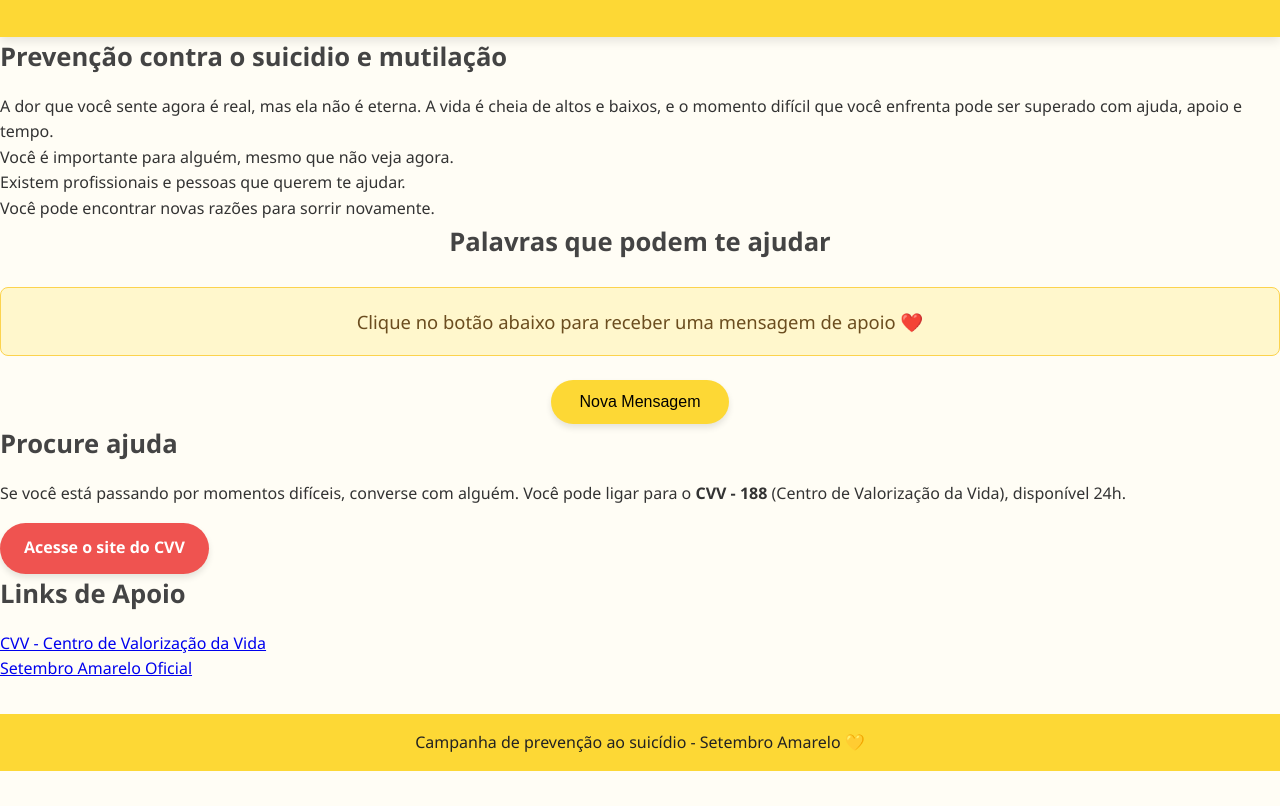
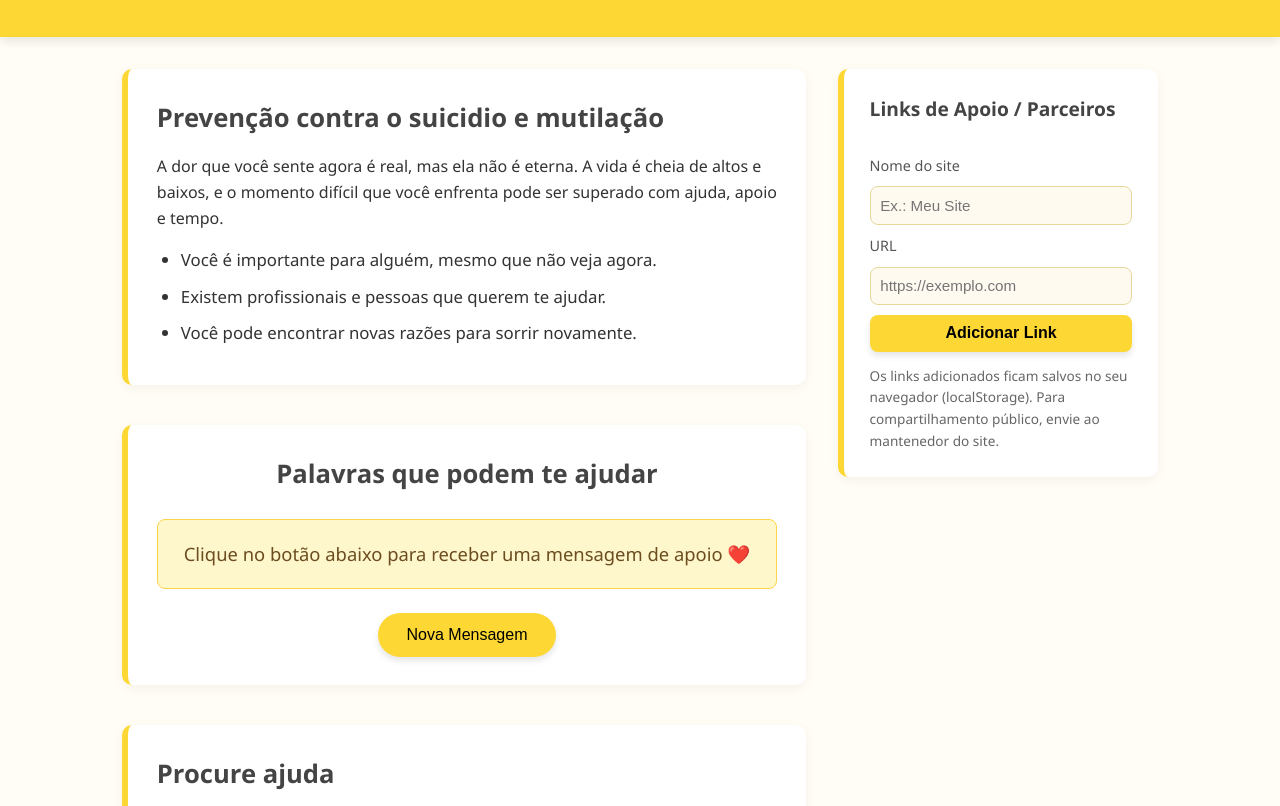
Before and after one commit to setembro503-coder/Campanha-Setembro, a plain HTML site: page index.html in a window 1280 px wide. Shown: the part 146-952 px from the top of the page. Before the commit the page ends 917 px from the top, so only its background shows below. Drawn offline with Linux system fonts and the light colour scheme.

Commit message:
Update index.html

```diff
--- a/index.html
+++ b/index.html
@@ -14,7 +14,9 @@
       <p>Você não está sozinho. Sua vida importa!</p>
     </header>
 
-    <main>
+    <main class="layout">
+      <!-- Conteúdo principal (lado esquerdo) -->
+      <div class="content">
         <section class="info">
           <h2>Prevenção contra o suicidio e mutilação</h2>
           <p>
@@ -43,19 +45,34 @@
           </p>
           <a href="https://www.cvv.org.br/" target="_blank" class="botao-ajuda">Acesse o site do CVV</a>
         </section>
+      </div>
 
-      <!-- NOVA SEÇÃO DE LINKS -->
+      <!-- Barra lateral (lado direito) -->
+      <aside class="sidebar">
         <section class="links">
-        <h2>Links de Apoio</h2>
-        <ul>
-          <li><a href="https://www.cvv.org.br/" target="_blank">CVV - Centro de Valorização da Vida</a></li>
-          <li><a href="https://www.setembroamarelo.org.br/" target="_blank">Setembro Amarelo Oficial</a></li>
-          <!-- Outras pessoas podem adicionar seus sites aqui -->
-          <!-- Exemplo:
-          <li><a href="https://meusite.com" target="_blank">Meu Site</a></li>
-          -->
+          <h2>Links de Apoio / Parceiros</h2>
+
+          <!-- Lista de links (populada pelo JS) -->
+          <ul id="parceirosList" aria-live="polite">
+            <!-- itens renderizados via JavaScript -->
           </ul>
+
+          <!-- Formulário para adicionar novo parceiro -->
+          <form id="addParceiroForm" class="add-parceiro" onsubmit="return adicionarParceiro(event)">
+            <label for="nomeParceiro">Nome do site</label>
+            <input id="nomeParceiro" name="nomeParceiro" type="text" placeholder="Ex.: Meu Site" required />
+
+            <label for="urlParceiro">URL</label>
+            <input id="urlParceiro" name="urlParceiro" type="url" placeholder="https://exemplo.com" required />
+
+            <button type="submit">Adicionar Link</button>
+          </form>
+
+          <p class="nota">
+            Os links adicionados ficam salvos no seu navegador (localStorage). Para compartilhamento público, envie ao mantenedor do site.
+          </p>
         </section>
+      </aside>
     </main>
 
     <footer>
```
Lines whose indentation alone changed are shown as unchanged.
